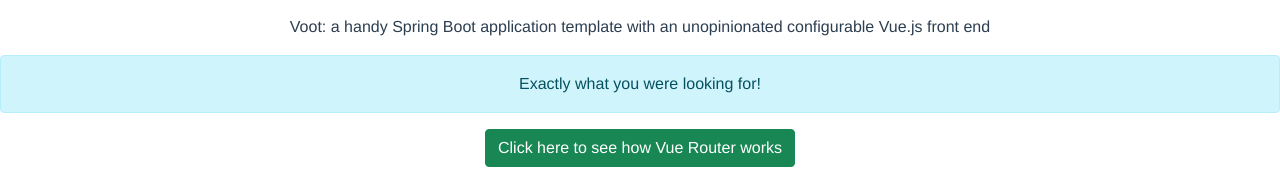
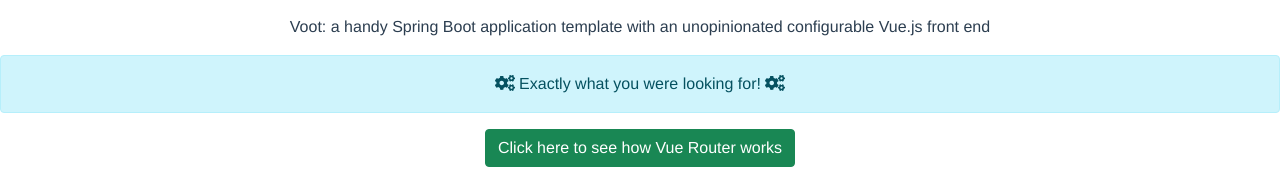
Before and after one commit to Rospaccio/voot-demo, a Vue app in the folder voot-vue/src/main/resources/static/voot-vue-app/: page /voot-vue in a window 1280 px wide. Shown: the part 301-470 px from the top of the page. Built offline with nearby package versions, Linux system fonts and the light colour scheme.

Commit message:
Add font-awesome

```diff
--- a/voot-vue/src/main/resources/static/voot-vue-app/package.json
+++ b/voot-vue/src/main/resources/static/voot-vue-app/package.json
@@ -10,7 +10,11 @@
     "@popperjs/core": "^2.9.2",
     "bootstrap": "^5.0.0-beta3",
     "vue": "^3.0.0",
-    "vue-router": "^4.0.6"
+    "vue-router": "^4.0.6",
+    "@fortawesome/fontawesome-free": "^5.15.1",
+    "@fortawesome/fontawesome-svg-core": "^1.2.32",
+    "@fortawesome/free-solid-svg-icons": "^5.15.1",
+    "@fortawesome/vue-fontawesome": "^3.0.0-3"
   },
   "devDependencies": {
     "@vue/cli-service": "~4.5.0",
--- a/voot-vue/src/main/resources/static/voot-vue-app/src/components/HelloWorld.vue
+++ b/voot-vue/src/main/resources/static/voot-vue-app/src/components/HelloWorld.vue
@@ -2,26 +2,32 @@
   <div class="hello">
     <h1>{{ msg }}</h1>
     <p>
-      Voot: a handy Spring Boot application template with an unopinionated configurable Vue.js front end
+      Voot: a handy Spring Boot application template with an unopinionated
+      configurable Vue.js front end
     </p>
-    <p class="alert alert-info">Exactly what you were looking for!</p>
+    <p class="alert alert-info">
+      <i class="fas fa-cogs"></i>
+      Exactly what you were looking for!
+      <i class="fas fa-cogs"></i>
+    </p>
 
     <div>
       <router-link to="/voot-vue/diag">
-        <button class="btn btn-success">Click here to see how Vue Router works</button>
+        <button class="btn btn-success">
+          Click here to see how Vue Router works
+        </button>
       </router-link>
     </div>
-
   </div>
 </template>
 
 <script>
 export default {
-  name: 'HelloWorld',
+  name: "HelloWorld",
   props: {
-    msg: String
-  }
-}
+    msg: String,
+  },
+};
 </script>
 
 <!-- Add "scoped" attribute to limit CSS to this component only -->
--- a/voot-vue/src/main/resources/static/voot-vue-app/src/main.js
+++ b/voot-vue/src/main/resources/static/voot-vue-app/src/main.js
@@ -1,10 +1,21 @@
 import { createApp } from 'vue'
 import App from './App.vue'
+
+// Bootstrap v.5
 import 'bootstrap';
 import 'bootstrap/dist/css/bootstrap.min.css';
 
+// Router
+import router from "./router/index"
 
-import router from "./router/index"
+//Font Awesome
+import { library } from '@fortawesome/fontawesome-svg-core'
+import {fas} from '@fortawesome/free-solid-svg-icons'
+import { FontAwesomeIcon } from '@fortawesome/vue-fontawesome'
+import { dom } from '@fortawesome/fontawesome-svg-core'
+
+dom.watch();
+library.add(fas);
 
 createApp(App)
     .use(router)
```
Also changed, not shown: 1 other file (tests, documents, lock files or other folders).
